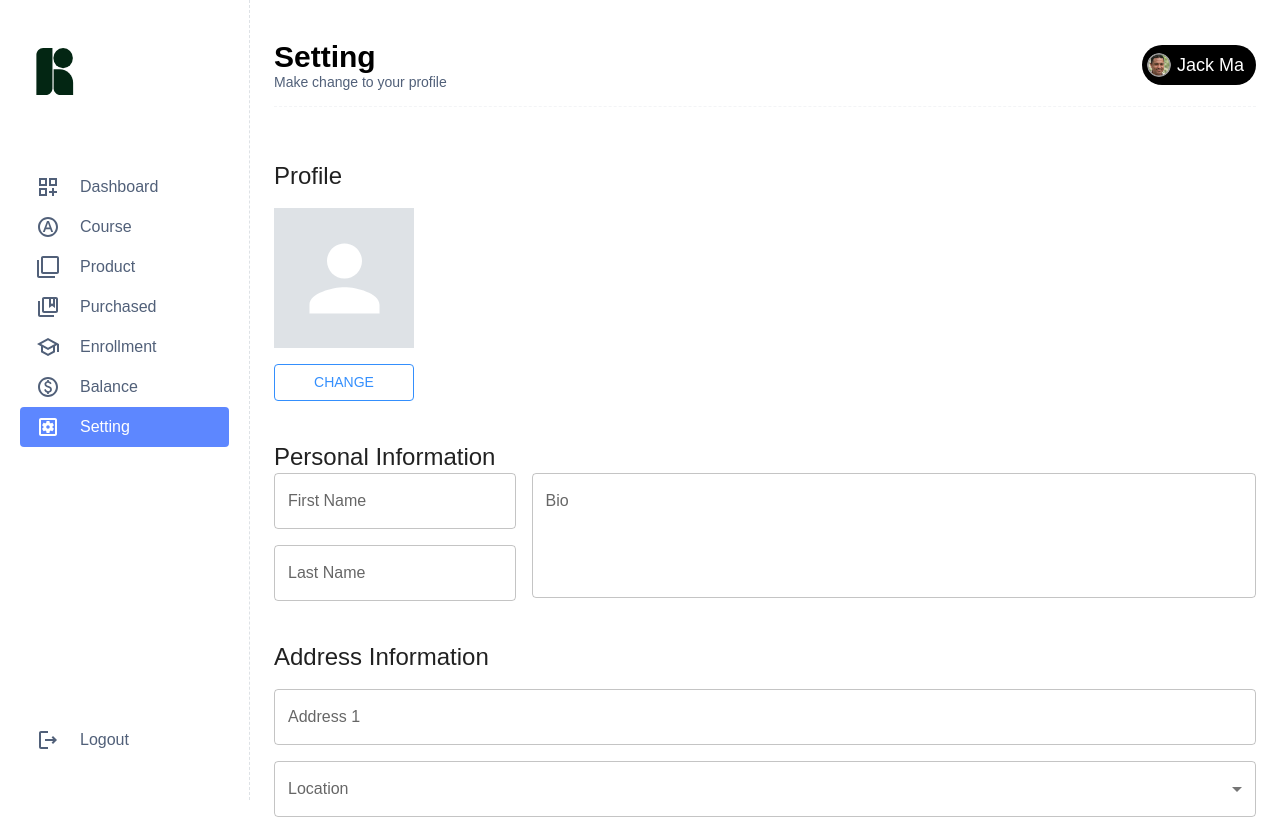
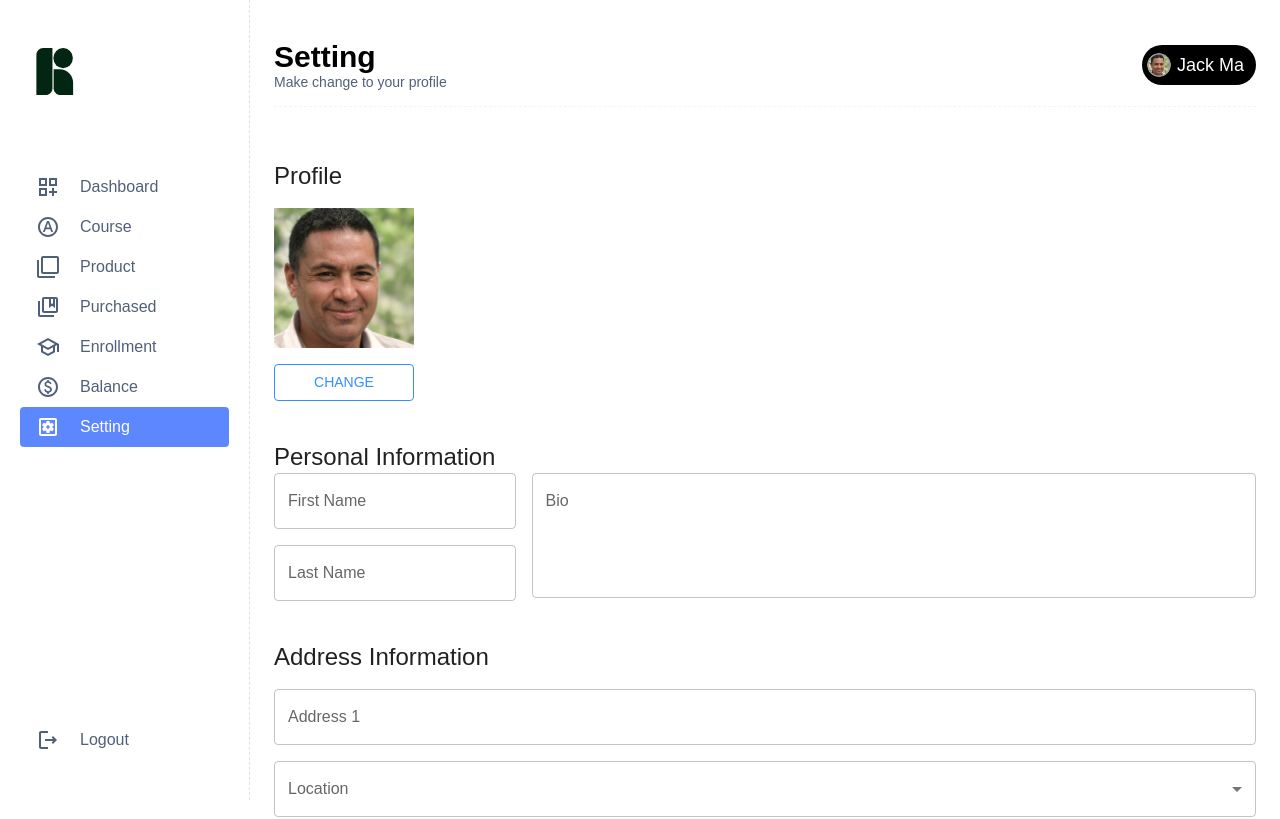
Before and after one commit to Kh1T/agteach-instructor, a React (Create React App) app: page /setting in a window 1280 px wide. Shown: the top 819 px of the page. Built offline with nearby package versions, Linux system fonts and the light colour scheme.

Commit message:
fix-setting: finish fixing bug and some routing

```diff
--- a/src/pages/ForgotPassword.jsx
+++ b/src/pages/ForgotPassword.jsx
@@ -59,7 +59,7 @@ function ForgotPassword() {
           <CustomButton color="primary" variant="contained">
             Send reset link
           </CustomButton>
-          <Link to="..">
+          <Link to="/login">
             <CustomButton color="primary" variant="outlined" fullWidth>
               <ArrowBackIosIcon sx={{ fontSize: "medium" }} />
               Back to login
--- a/src/pages/Login.jsx
+++ b/src/pages/Login.jsx
@@ -75,7 +75,7 @@ function LoginPage() {
                 control={<Checkbox value="remember" />}
                 label="Keep me logged in"
               />
-              <Link to="forgot">Forgot Password ?</Link>
+              <Link to="/forgot">Forgot Password ?</Link>
               <CustomButton color="primary" variant="contained">
                 Login
               </CustomButton>
--- a/src/pages/Setting.jsx
+++ b/src/pages/Setting.jsx
@@ -5,12 +5,10 @@ import {
   Stack,
   MenuItem,
   Divider,
-  Modal,
-  Button,
   Box,
 } from "@mui/material";
 import { useState } from "react";
-import profileImg from "../assets/dashboard-setting/profile-img.png";
+import AvatarImg from "../assets/dashboard-setting/profile-img.png";
 import CustomButton from "../components/CustomButton";
 import CustomInputField from "../components/CustomInputField";
 import CustomFileUpload from "../components/CustomFileUpload";
@@ -21,7 +19,7 @@ function SettingPage() {
   const handleClose = () => setOpen(false);
 
   // State to hold the uploaded image URL
-  const [profileImg, setProfileImg] = useState("");
+  const [profileImg, setProfileImg] = useState(AvatarImg);
 
   // Function to handle image upload
   const handleImageUpload = (event) => {
```
